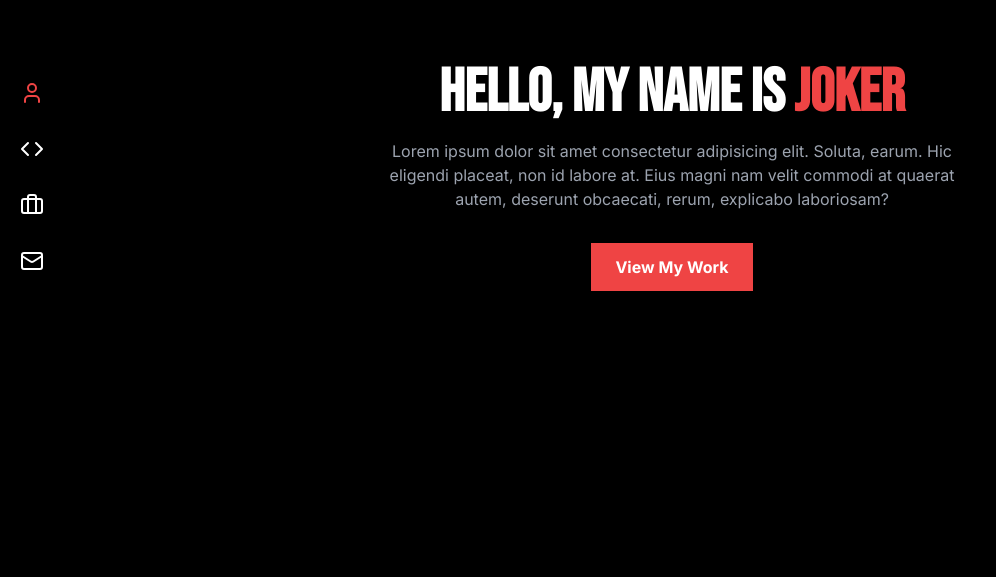
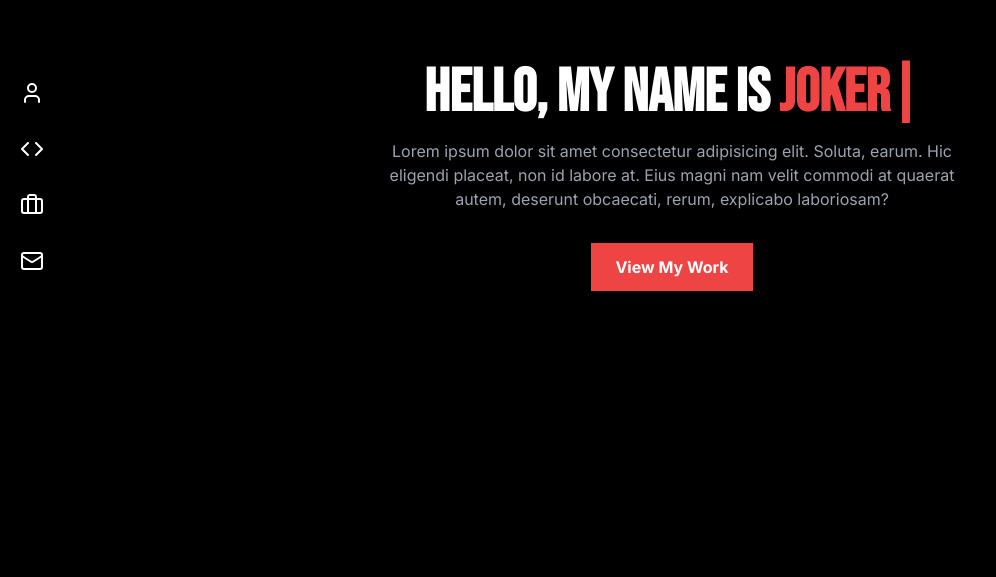
Before and after one commit to RenAmamiya0411/Website-Portfolio-v2, a React (Vite) app: page / in a window 1280 px wide. Shown: the part 223-800 px from the top of the page, without its empty margins (0-996 px from the left). Built offline with nearby package versions, Linux system fonts and the light colour scheme.

Commit message:
Added a blinking cursor to Hero.tsx

```diff
--- a/src/parts/Hero.tsx
+++ b/src/parts/Hero.tsx
@@ -1,14 +1,28 @@
+import { useEffect, useState } from "react";
+
 function Hero() {
+  const [showCursor, setShowCursor] = useState(true);
+
+  useEffect(() => {
+    const interval = setInterval(() => {
+      setShowCursor(prev => !prev);
+    }, 500);
+    return () => clearInterval(interval);
+  }, []);
+
   return (
-    <section className="h-screen bg-black flex flex-col items-center justify-center text-white px-8">
+    <section className="h-screen bg-black flex flex-col items-center justify-center text-white px-8" id="hero">
       <h1 className="text-6xl font-bold text-center">
         Hello, my name is <span className="text-red-500">Joker</span>
+        <span className={`text-red-500 ${showCursor ? "opacity-100" : "opacity-0"}`}>|</span>
       </h1>
       <p className="mt-4 max-w-xl text-center text-gray-400">
         Lorem ipsum dolor sit amet consectetur adipisicing elit. Soluta, earum. Hic eligendi placeat, non id labore at.
         Eius magni nam velit commodi at quaerat autem, deserunt obcaecati, rerum, explicabo laboriosam?
       </p>
-      <a className="mt-8 px-6 py-3 bg-red-500 text-white font-bold hover:bg-red-600 transition-colors"href="#projects">View My Work</a>
+      <a className="mt-8 px-6 py-3 bg-red-500 text-white font-bold hover:bg-red-600 transition-colors" href="#projects">
+        View My Work
+      </a>
     </section>
   );
 }
```
